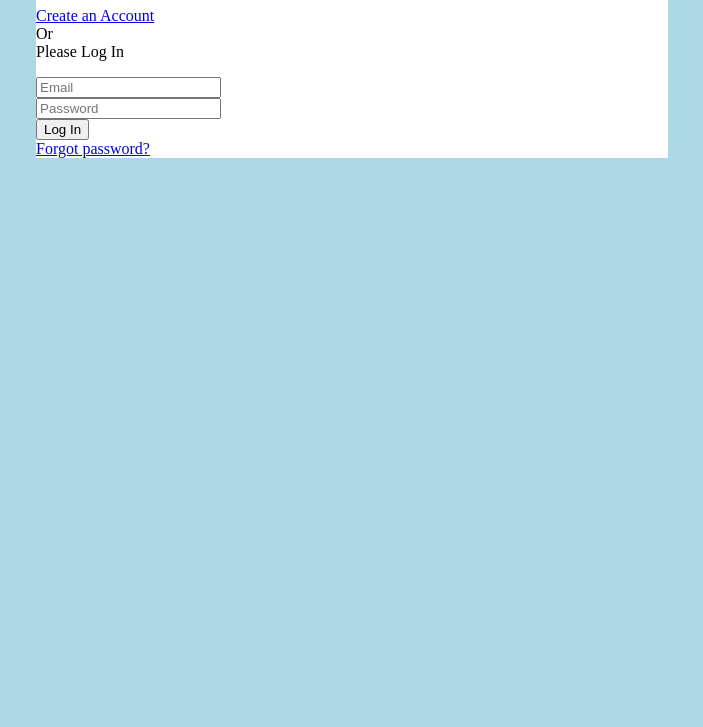
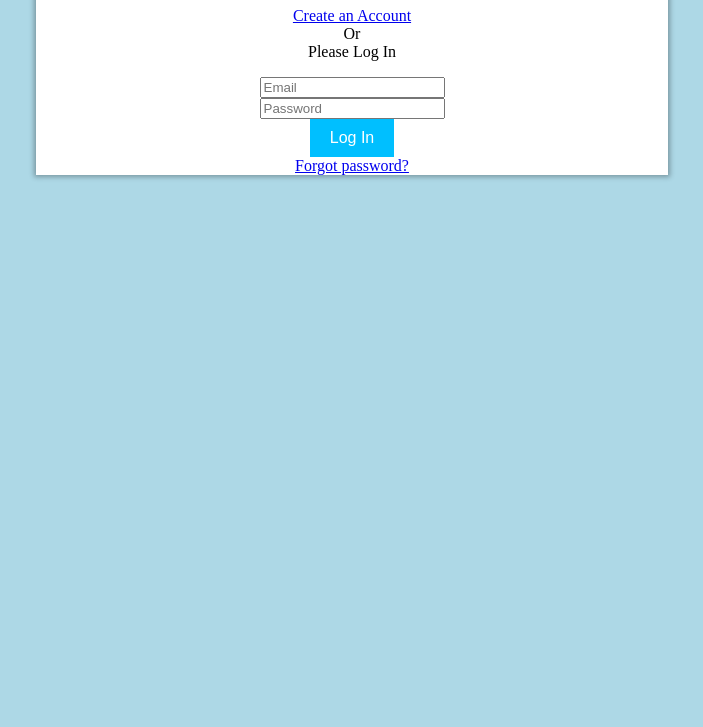
Before and after one commit to Henrik895/WebGroupWork, a plain HTML site: page login.html in a window 1280 px wide. Shown: the part 73-800 px from the top of the page, without its empty margins (288-991 px from the left). Drawn offline with Linux system fonts and the light colour scheme.

Commit message:
Added style to login button.

```diff
--- a/res/css/login.css
+++ b/res/css/login.css
@@ -1,5 +1,18 @@
 .login-container {
+    text-align: center;
     background: white;
     width: 50%;
     margin: auto;
+    box-shadow: 0 0 5px 2px rgba(0,0,0,0.3);
 }
+
+#submit {
+    background-color: deepskyblue;
+    border: none;
+    color: white;
+    padding: 10px 20px;
+    text-align: center;
+    text-decoration: none;
+    display: inline-block;
+    font-size: 16px;
+}
```
